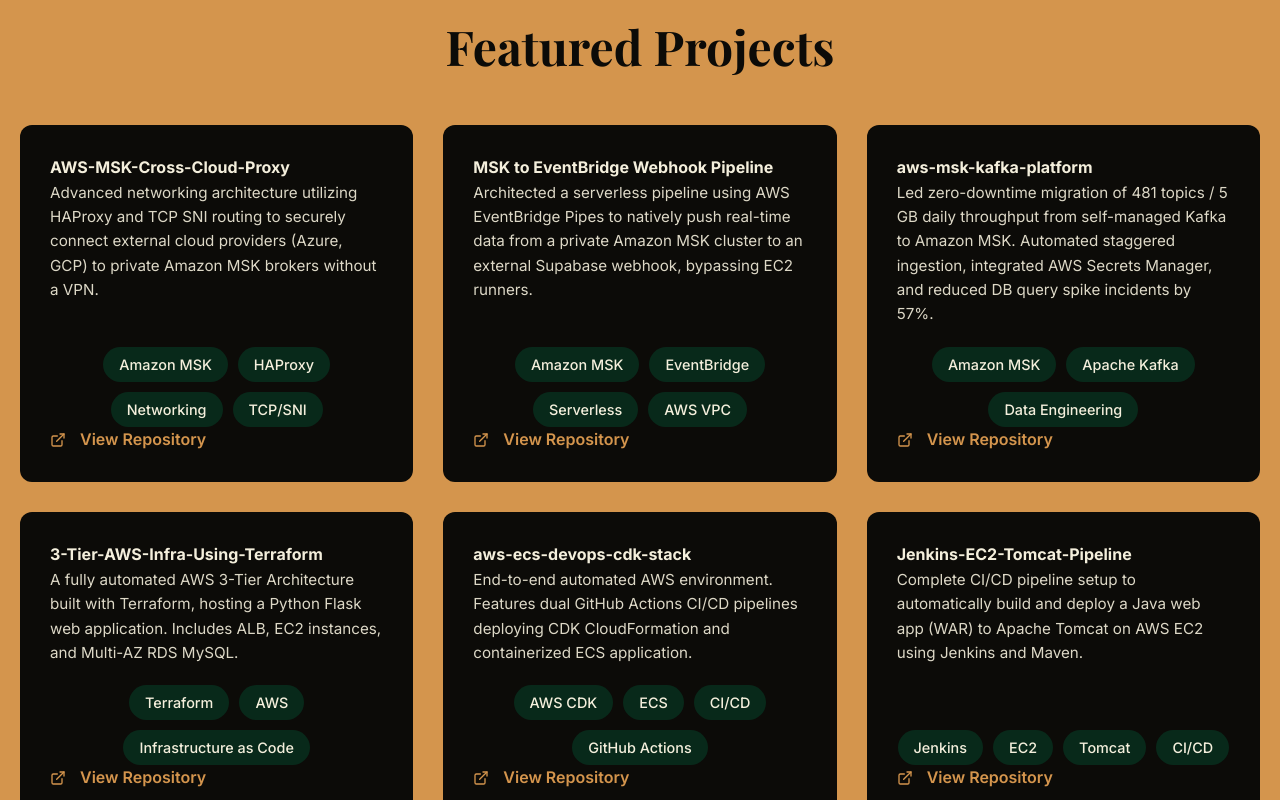
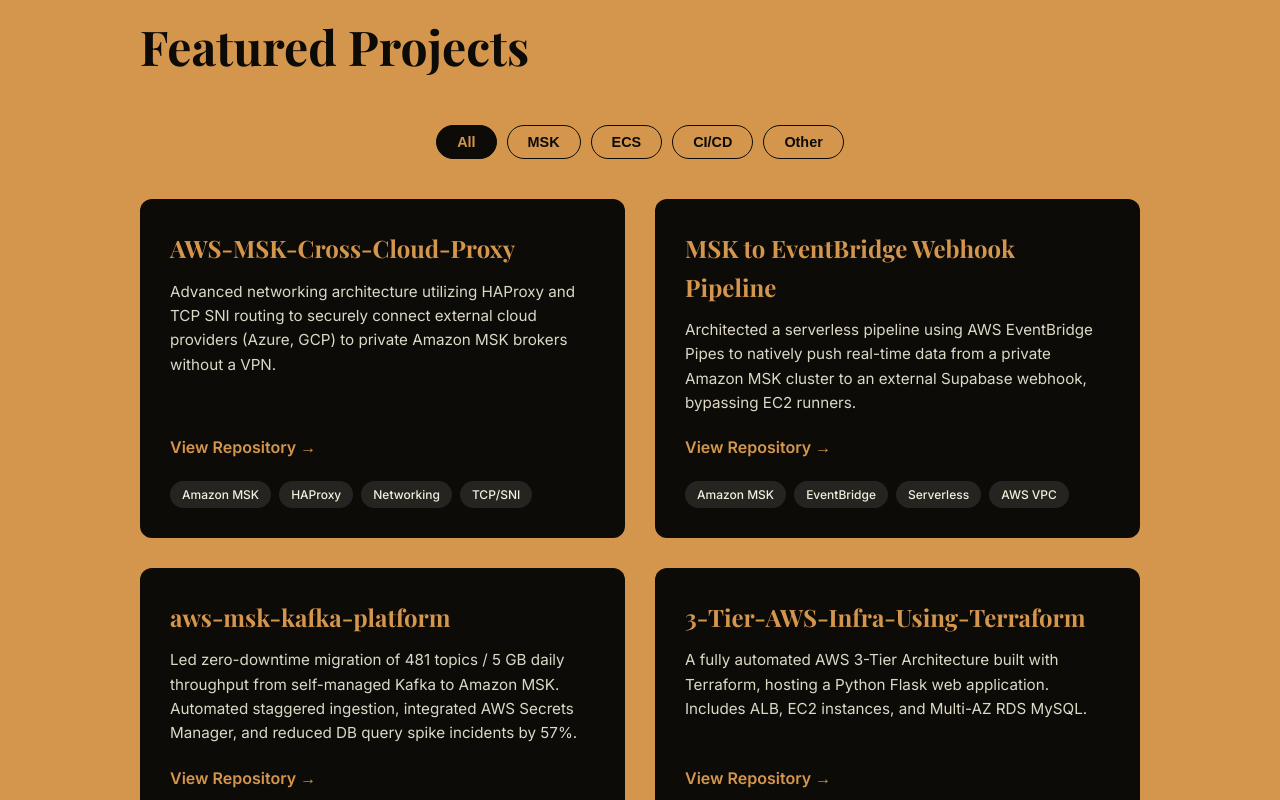
Before and after one commit to KrishnaaCloud/KrishnaaCloud.github.io, a React (Vite) app: page / in a window 1280 px wide. Shown: the part 2580-3380 px from the top of the page. Built offline with nearby package versions, Linux system fonts and the light colour scheme; a web font is replaced by a local one.

Commit message:
feat: add category tabs and animated filtering to projects section

```diff
--- a/src/components/Projects.jsx
+++ b/src/components/Projects.jsx
@@ -1,53 +1,107 @@
-import React from 'react';
-import ProjectCard from './ProjectCard';
+import React, { useState } from 'react';
+import { motion, AnimatePresence } from 'framer-motion';
 
 const Projects = () => {
+  const [filter, setFilter] = useState('All');
+
   const projectsList = [
     {
       name: "AWS-MSK-Cross-Cloud-Proxy",
       description: "Advanced networking architecture utilizing HAProxy and TCP SNI routing to securely connect external cloud providers (Azure, GCP) to private Amazon MSK brokers without a VPN.",
       link: "https://github.com/KrishnaaCloud/AWS-MSK-Cross-Cloud-Proxy",
-      tags: ["Amazon MSK", "HAProxy", "Networking", "TCP/SNI"]
+      tags: ["Amazon MSK", "HAProxy", "Networking", "TCP/SNI"],
+      category: "MSK"
     },
     {
       name: "MSK to EventBridge Webhook Pipeline",
       description: "Architected a serverless pipeline using AWS EventBridge Pipes to natively push real-time data from a private Amazon MSK cluster to an external Supabase webhook, bypassing EC2 runners.",
       link: "https://github.com/KrishnaaCloud/MSK-to-EventBridge-Webhook-Pipeline",
-      tags: ["Amazon MSK", "EventBridge", "Serverless", "AWS VPC"]
+      tags: ["Amazon MSK", "EventBridge", "Serverless", "AWS VPC"],
+      category: "MSK"
     },
     {
       name: "aws-msk-kafka-platform",
       description: "Led zero-downtime migration of 481 topics / 5 GB daily throughput from self-managed Kafka to Amazon MSK. Automated staggered ingestion, integrated AWS Secrets Manager, and reduced DB query spike incidents by 57%.",
       link: "https://github.com/KrishnaaCloud/aws-msk-kafka-platform",
-      tags: ["Amazon MSK", "Apache Kafka", "Data Engineering"]
+      tags: ["Amazon MSK", "Apache Kafka", "Data Engineering"],
+      category: "MSK"
     },
     {
       name: "3-Tier-AWS-Infra-Using-Terraform",
       description: "A fully automated AWS 3-Tier Architecture built with Terraform, hosting a Python Flask web application. Includes ALB, EC2 instances, and Multi-AZ RDS MySQL.",
       link: "https://github.com/KrishnaaCloud/3-Tier-AWS-Infra-Using-Terraform",
-      tags: ["Terraform", "AWS", "Infrastructure as Code"]
+      tags: ["Terraform", "AWS", "Infrastructure as Code"],
+      category: "Other"
     },
     {
       name: "aws-ecs-devops-cdk-stack",
       description: "End-to-end automated AWS environment. Features dual GitHub Actions CI/CD pipelines deploying CDK CloudFormation and containerized ECS application.",
       link: "https://github.com/KrishnaaCloud/aws-ecs-devops-cdk-stack",
-      tags: ["AWS CDK", "ECS", "CI/CD", "GitHub Actions"]
+      tags: ["AWS CDK", "ECS", "CI/CD", "GitHub Actions"],
+      category: "ECS"
     },
     {
       name: "Jenkins-EC2-Tomcat-Pipeline",
       description: "Complete CI/CD pipeline setup to automatically build and deploy a Java web app (WAR) to Apache Tomcat on AWS EC2 using Jenkins and Maven.",
       link: "https://github.com/KrishnaaCloud/Jenkins-EC2-Tomcat-Pipeline",
-      tags: ["Jenkins", "EC2", "Tomcat", "CI/CD"]
+      tags: ["Jenkins", "EC2", "Tomcat", "CI/CD"],
+      category: "CI/CD"
     }
   ];
 
+  const categories = ["All", "MSK", "ECS", "CI/CD", "Other"];
+  const filteredProjects = filter === 'All' ? projectsList : projectsList.filter(p => p.category === filter);
+
   return (
     <section className="projects-section">
-      <h3 className="section-title">Featured Projects</h3>
-      <div className="projects-grid">
-        {projectsList.map((project, index) => (
-          <ProjectCard key={index} project={project} index={index} />
-        ))}
+      <div className="section-content">
+        <h3 className="section-title">Featured Projects</h3>
+
+        <div style={{display: 'flex', gap: '10px', justifyContent: 'center', flexWrap: 'wrap', marginBottom: '40px'}}>
+          {categories.map((cat, idx) => (
+            <button
+              key={idx}
+              onClick={() => setFilter(cat)}
+              className="btn"
+              style={{
+                padding: '8px 20px',
+                fontSize: '0.9rem',
+                backgroundColor: filter === cat ? 'var(--color-black)' : 'transparent',
+                color: filter === cat ? 'var(--color-mustard)' : 'var(--color-black)',
+                border: '1px solid var(--color-black)'
+              }}
+            >
+              {cat}
+            </button>
+          ))}
+        </div>
+
+        <motion.div layout className="projects-grid">
+          <AnimatePresence>
+            {filteredProjects.map((project, index) => (
+              <motion.div
+                key={project.name}
+                layout
+                initial={{ opacity: 0, scale: 0.9 }}
+                animate={{ opacity: 1, scale: 1 }}
+                exit={{ opacity: 0, scale: 0.9 }}
+                transition={{ duration: 0.3 }}
+                className="project-card"
+              >
+                <h3>{project.name}</h3>
+                <p>{project.description}</p>
+                <a href={project.link} target="_blank" rel="noreferrer" className="project-link">
+                  View Repository &rarr;
+                </a>
+                <div className="project-tags">
+                  {project.tags.map((tag, idx) => (
+                    <span key={idx} className="tag">{tag}</span>
+                  ))}
+                </div>
+              </motion.div>
+            ))}
+          </AnimatePresence>
+        </motion.div>
       </div>
     </section>
   );
```
